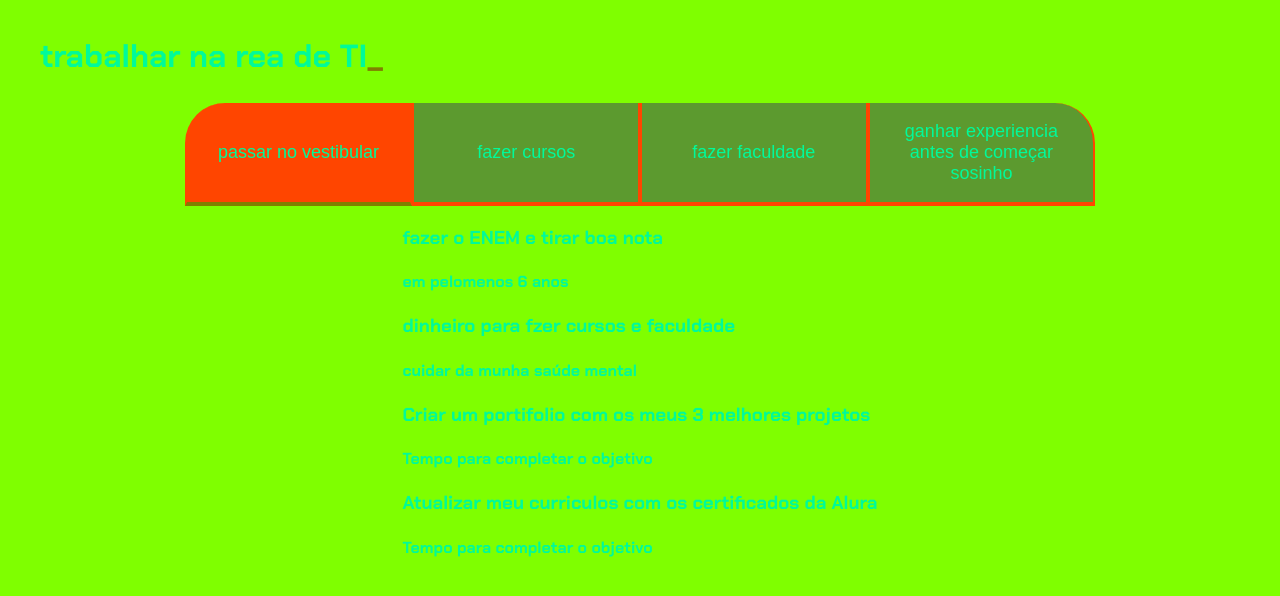
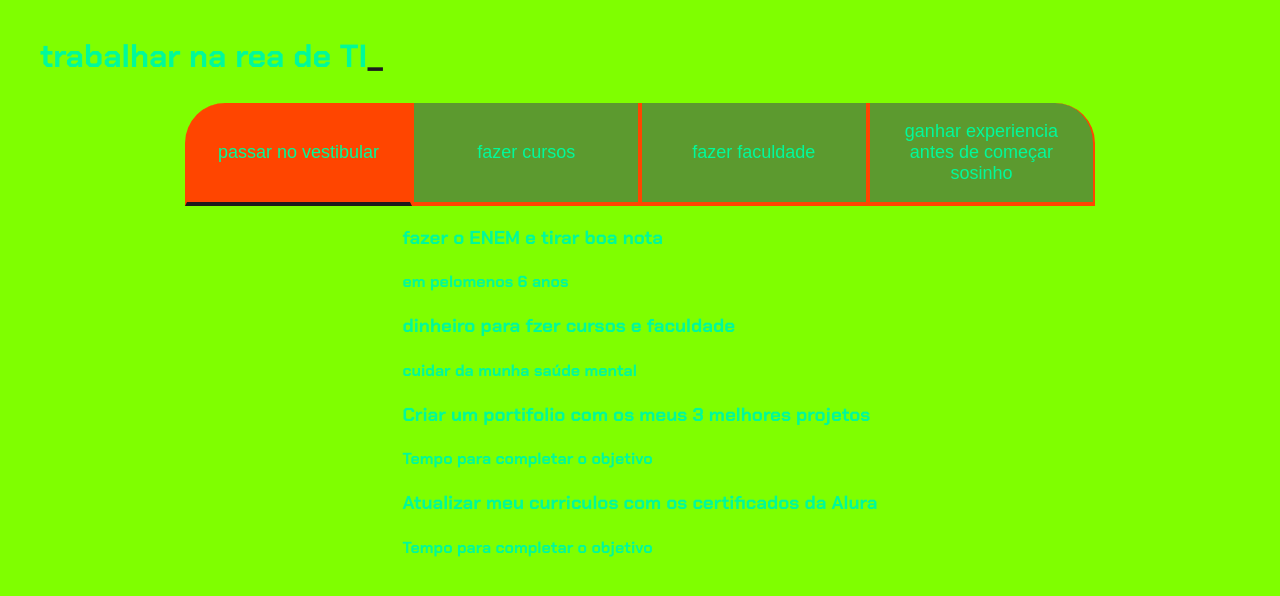
Before and after one commit to SamuelElias2/javascript-projetos-de-vidas, a plain HTML site: page index.html in a window 1280 px wide. Drawn offline with Linux system fonts and the light colour scheme.

Commit message:
Update style.css

```diff
--- a/style.css
+++ b/style.css
@@ -2,7 +2,7 @@
 
 :root {
     --cor-de-fundo: #7FFF00;
-    --verde: #808000;
+    --verde: #1C1C1C;
     --branco: #00FA9A;
     --botao-ativo: #FF4500;
     --botao-inativo: rgba(58, 55, 94, 0.5);
```
